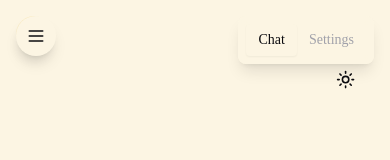
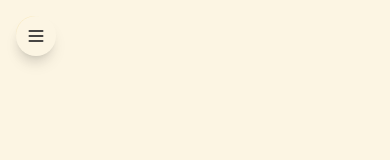
Before and after one commit to nick1udwig/kibitz, a Next.js app: page / in a window 390 px wide. Shown: the top 160 px of the page. Built offline with nearby package versions, Linux system fonts and the light colour scheme; a web font is replaced by a local one.

Commit message:
Hide navigation buttons on mobile when sidebar is closed

```diff
--- a/src/components/LlmChat/index.tsx
+++ b/src/components/LlmChat/index.tsx
@@ -65,8 +65,9 @@ export const ChatApp = () => {
           </Button>
 
           <div className="flex-1 relative">
-            {/* Floating navigation */}
-            <div className="absolute right-4 top-4 z-50 flex items-center gap-4">
+            {/* Floating navigation - only visible on desktop or when mobile menu is open */}
+            <div className={`absolute right-4 top-4 z-50 flex items-center gap-4 transition-opacity duration-200
+              ${!isMobileMenuOpen ? 'md:opacity-100 opacity-0 pointer-events-none' : 'opacity-100'}`}>
               <Tabs value={activeTab} onValueChange={handleTabChange}>
                 <div className="flex items-center gap-4 bg-background/80 backdrop-blur-sm rounded-lg shadow-lg p-1">
                   <TabsList className="bg-transparent">
```
